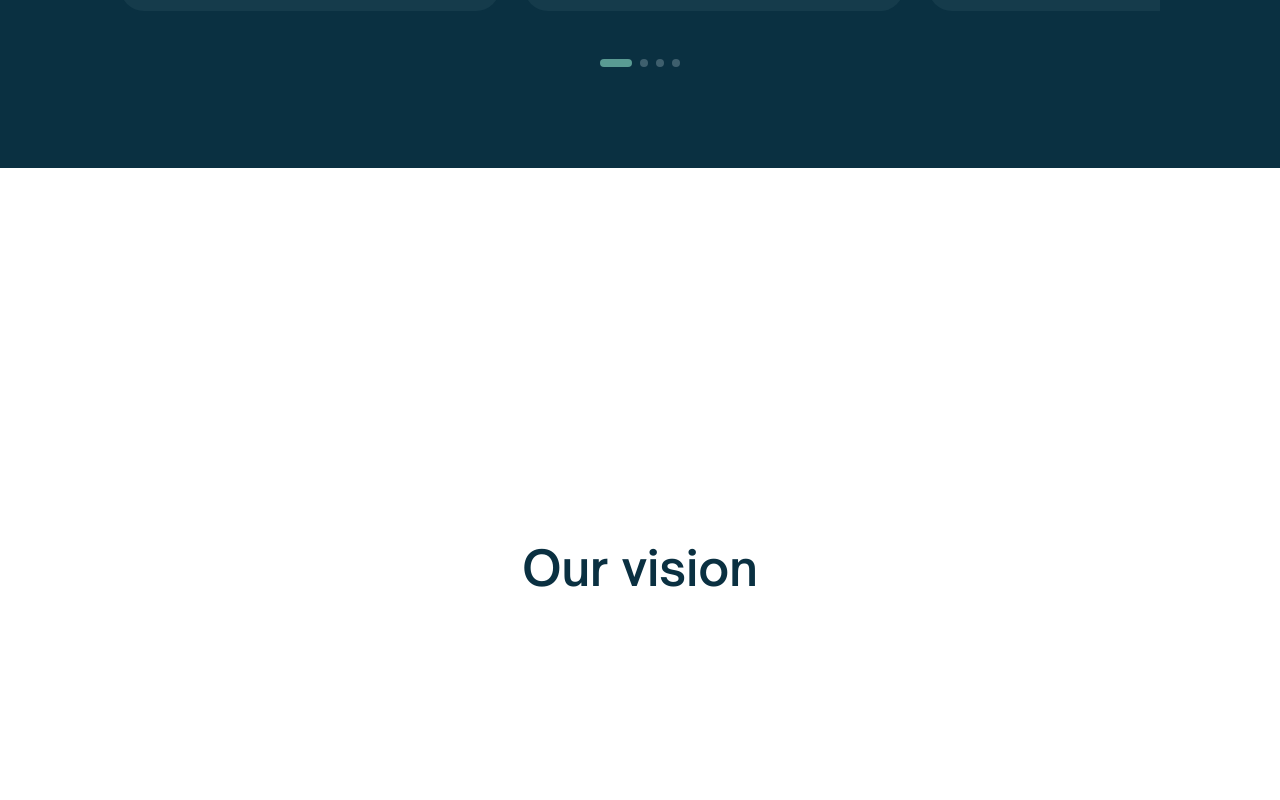
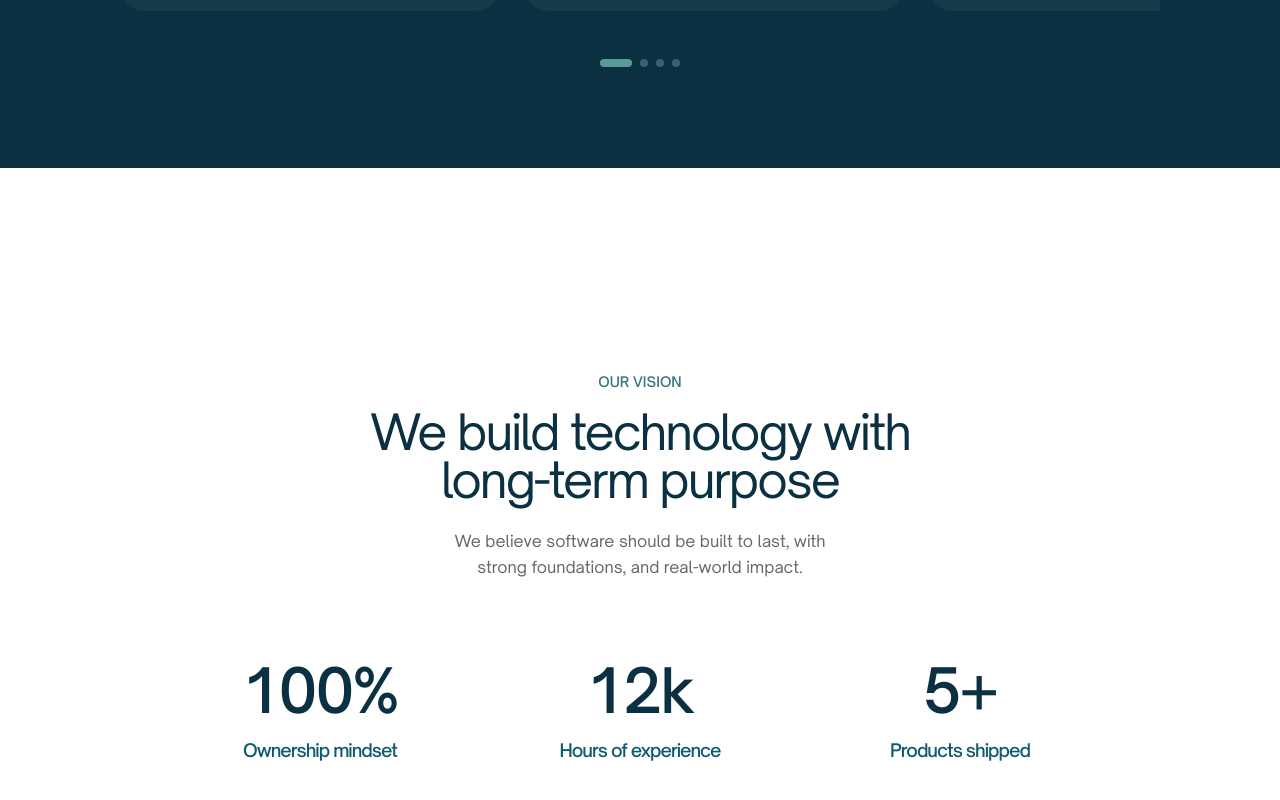
Before and after one commit to mateoLorenzo/smt-landing, a Next.js app: page / in a window 1280 px wide. Shown: the part 2990-3790 px from the top of the page. Built offline with nearby package versions, Linux system fonts and the light colour scheme.

Commit message:
Implemented OurVision section

```diff
--- a/src/app/sections/OurVision.tsx
+++ b/src/app/sections/OurVision.tsx
@@ -3,10 +3,57 @@ import React from "react";
 export const OurVision = () => {
   return (
     <section
-      className="h-screen flex items-center justify-center snap-start bg-white"
+      className="min-h-screen flex items-center justify-center snap-start bg-white py-20"
       id="our-vision"
     >
-      <h1 className="text-5xl font-semibold text-[#0a3041]">Our vision</h1>
+      <div className="max-w-[1200px] mx-auto px-6 w-full">
+        {/* Header */}
+        <div className="text-center mb-20">
+          <p className="text-sm uppercase text-[#38777C] mb-4 font-medium">
+            OUR VISION
+          </p>
+          <h2 className="text-5xl md:text-4.5xl font-normal text-[#0a3041] mb-6 tracking-[-2px] max-w-3xl mx-auto">
+            We build technology with <br /> long-term purpose
+          </h2>
+          <p className="text-[#666666] text-md max-w-2xl mx-auto leading-relaxed">
+            We believe software should be built to last, with <br /> strong
+            foundations, and real-world impact.
+          </p>
+        </div>
+
+        {/* Stats */}
+        <div className="grid md:grid-cols-3 gap-16 max-w-4xl mx-auto">
+          {/* Stat 1 */}
+          <div className="text-center">
+            <h3 className="text-6xl font-medium text-[#0a3041] mb-4 tracking-tight">
+              100%
+            </h3>
+            <p className="text-[#0E5A6F] text-lg font-medium tracking-[-1px]">
+              Ownership mindset
+            </p>
+          </div>
+
+          {/* Stat 2 */}
+          <div className="text-center">
+            <h3 className="text-6xl font-medium text-[#0a3041] mb-4 tracking-tight">
+              12k
+            </h3>
+            <p className="text-[#0E5A6F] text-lg font-medium tracking-[-1px]">
+              Hours of experience
+            </p>
+          </div>
+
+          {/* Stat 3 */}
+          <div className="text-center">
+            <h3 className="text-6xl font-medium text-[#0a3041] mb-4 tracking-tight">
+              5+
+            </h3>
+            <p className="text-[#0E5A6F] text-lg font-medium tracking-[-1px]">
+              Products shipped
+            </p>
+          </div>
+        </div>
+      </div>
     </section>
   );
 };
--- a/src/app/sections/ProductsAndPlatforms.tsx
+++ b/src/app/sections/ProductsAndPlatforms.tsx
@@ -35,7 +35,7 @@ export const ProductsAndPlatforms = () => {
           <p className="text-sm uppercase text-[#5A9B93] mb-4 font-medium">
             PRODUCTS & PLATFORMS
           </p>
-          <h2 className="text-4xl md:text-4xl font-normal text-white mb-6 tracking-[-3px]">
+          <h2 className="text-4xl md:text-4.5xl font-normal text-white mb-6 tracking-[-3px]">
             Real products, built and shipped
           </h2>
           <p className="text-[#B8CDD4] font-light text-lg max-w-3xl leading-relaxed">
```
